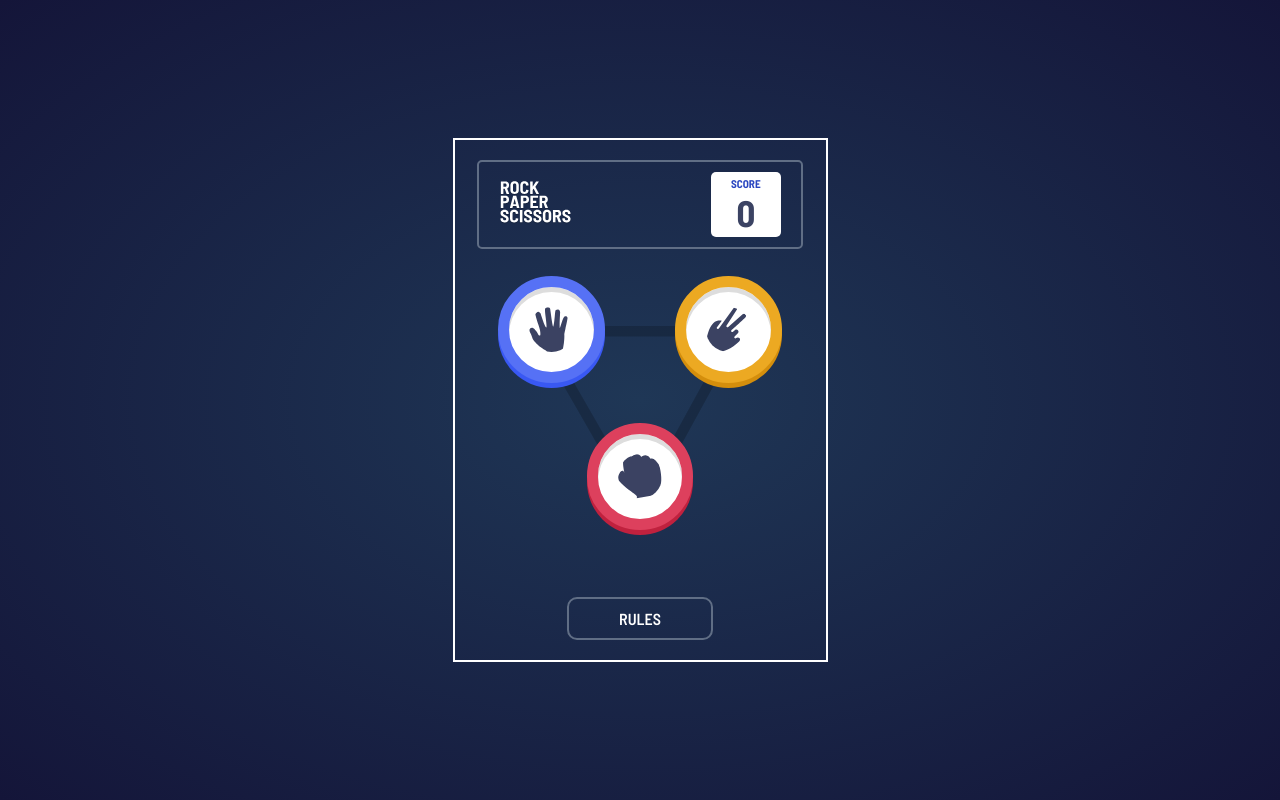
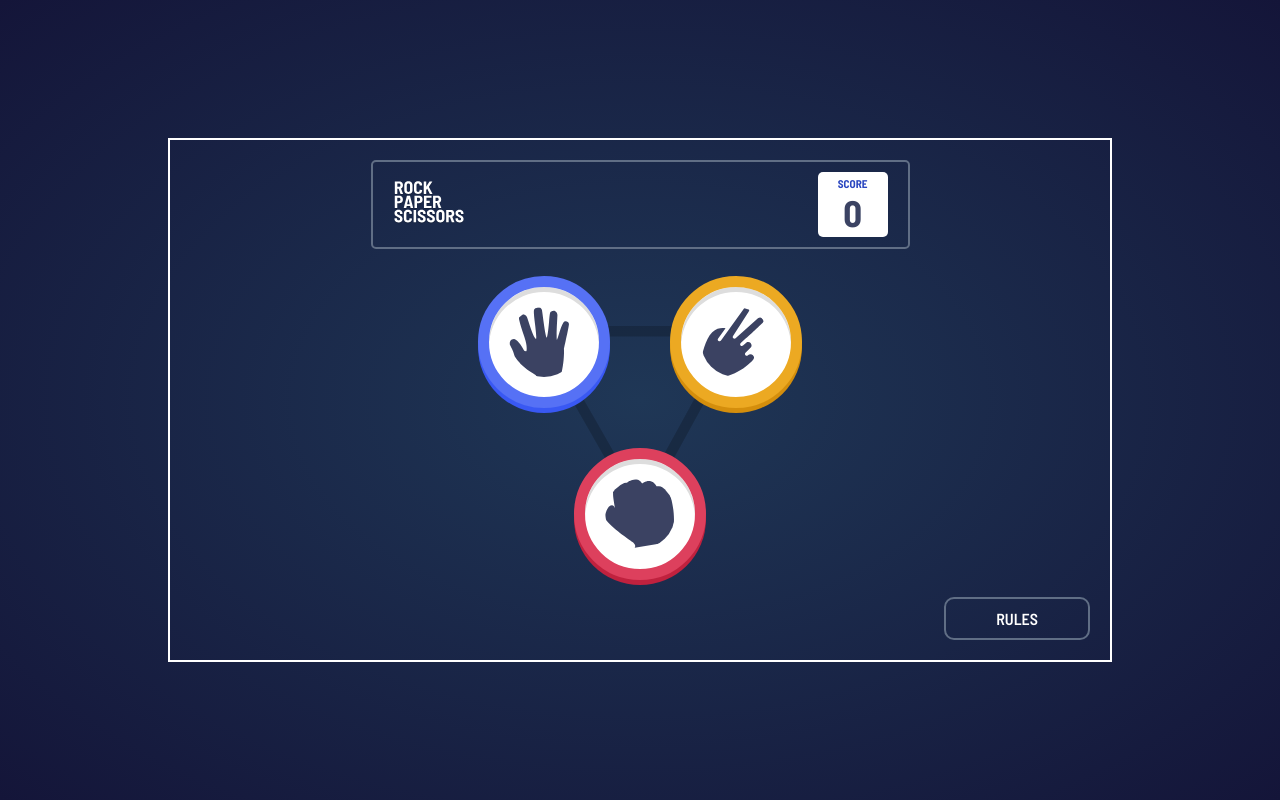
Before and after one commit to Mat-Boo/rock-paper-scissors, a plain HTML site: page index.html in a window 1280 px wide. Drawn offline with Linux system fonts and the light colour scheme.

Commit message:
Responsive OK

```diff
--- a/style.scss
+++ b/style.scss
@@ -226,3 +226,25 @@ main {
     border-radius: 5px;
     padding: 10px 20px 10px 20px;
 }
+
+
+@media screen and (min-width: 600px) {
+    main {
+        width: 900px;
+    }
+    .header {
+        width: 55%;
+    }
+
+    .playIcon {
+        width: 70px;
+        max-width: 70px;
+    }
+    .rulesTitle {
+        align-self: end;
+    }
+    .rulesTitle-rules, .close {
+        margin-top: 5%;
+        margin-bottom: 5%;
+    }
+}
```
Also changed, not shown: style.css, 1 other file.
